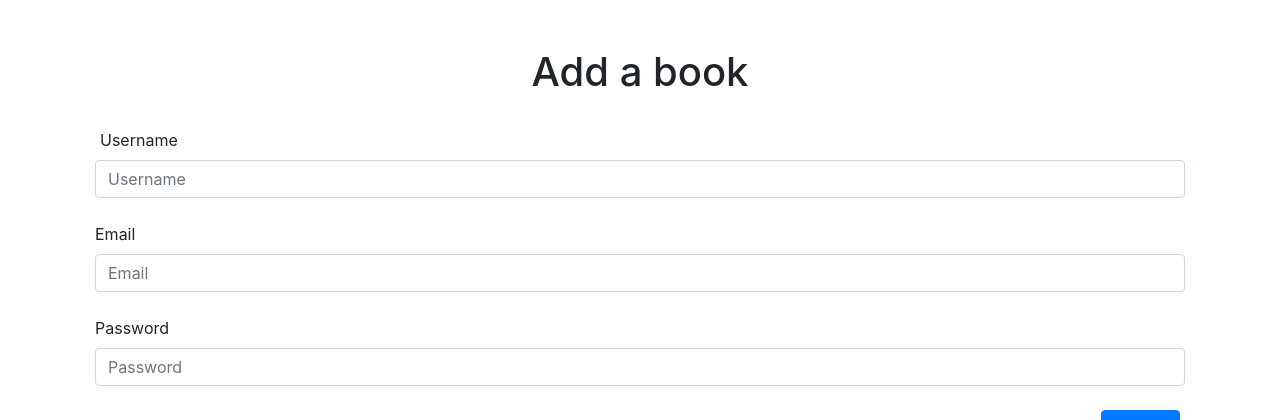
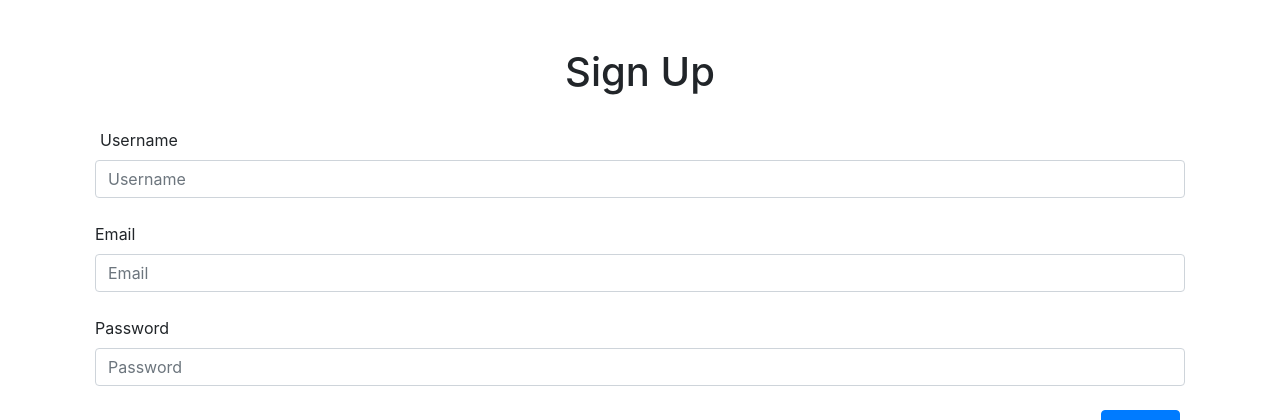
Before and after one commit to antcliffoc/python_flash_books, a Flask app: page /sign_up in a window 1280 px wide. Shown: the top 420 px of the page. Run offline with Flask 2, Linux system fonts and the light colour scheme; some libraries are stand-ins or nearby versions.

Commit message:
new user form says sign up user

```diff
--- a/templates/newuserform.html
+++ b/templates/newuserform.html
@@ -18,7 +18,7 @@
             <br>
 
             <div class="row align-items-center justify-content-center">
-                <h1>Add a book</h1>
+                <h1>Sign Up</h1>
             </div>
             <br>
 
```
